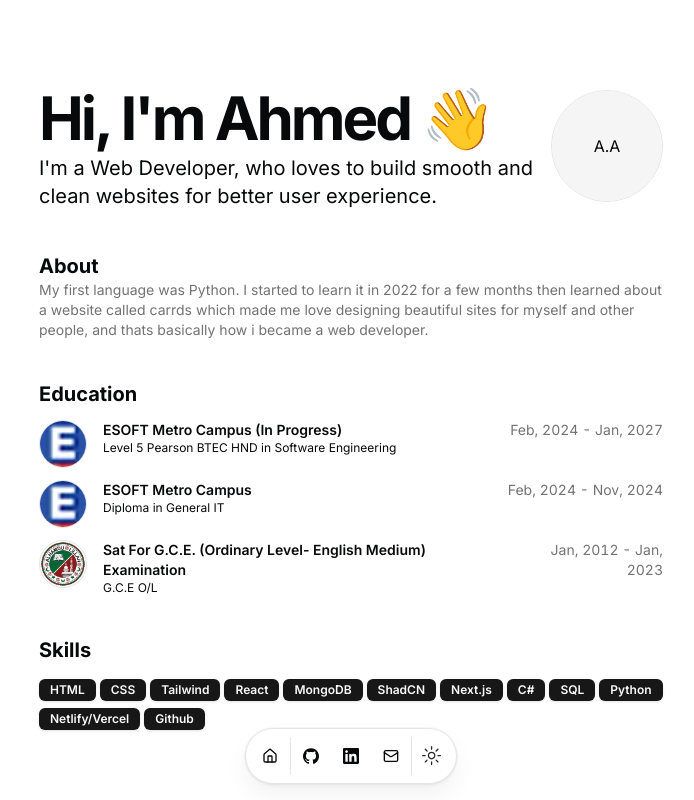
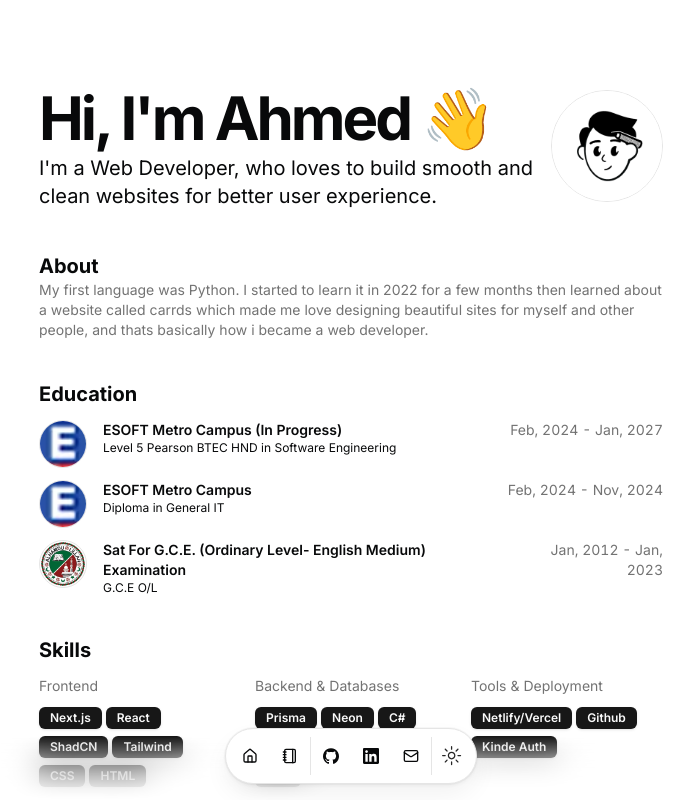
Before and after one commit to r-ddle/personalportfolio, a Next.js app: page / in a window 1280 px wide. Shown: the top 800 px of the page, without its empty margins (289-983 px from the left). Built offline with nearby package versions, Linux system fonts and the light colour scheme.

Commit message:
Minor Update: Added Profile, Blog and Skills

```diff
--- a/src/app/page.tsx
+++ b/src/app/page.tsx
@@ -103,12 +103,62 @@
           <BlurFade delay={BLUR_FADE_DELAY * 9}>
             <h2 className="text-xl font-bold">Skills</h2>
           </BlurFade>
-          <div className="flex flex-wrap gap-1">
-            {DATA.skills.map((skill, id) => (
-              <BlurFade key={skill} delay={BLUR_FADE_DELAY * 10 + id * 0.05}>
-                <Badge key={skill}>{skill}</Badge>
+
+          <div className="grid grid-cols-1 md:grid-cols-3 gap-6">
+            {/* Frontend Column */}
+            <div className="flex flex-col gap-2">
+              <BlurFade delay={BLUR_FADE_DELAY * 10}>
+                <h3 className="text-sm text-muted-foreground">Frontend</h3>
               </BlurFade>
-            ))}
+              <div className="flex flex-wrap gap-1">
+                {DATA.skills.frontend.map((skill, id) => (
+                  <BlurFade
+                    key={skill}
+                    delay={BLUR_FADE_DELAY * 10 + id * 0.05}
+                  >
+                    <Badge>{skill}</Badge>
+                  </BlurFade>
+                ))}
+              </div>
+            </div>
+
+            {/* Backend Column */}
+            <div className="flex flex-col gap-2">
+              <BlurFade delay={BLUR_FADE_DELAY * 11}>
+                <h3 className="text-sm text-muted-foreground">
+                  Backend & Databases
+                </h3>
+              </BlurFade>
+              <div className="flex flex-wrap gap-1">
+                {DATA.skills.backend.map((skill, id) => (
+                  <BlurFade
+                    key={skill}
+                    delay={BLUR_FADE_DELAY * 11 + id * 0.05}
+                  >
+                    <Badge>{skill}</Badge>
+                  </BlurFade>
+                ))}
+              </div>
+            </div>
+
+            {/* Tools Column */}
+            <div className="flex flex-col gap-2">
+              <BlurFade delay={BLUR_FADE_DELAY * 12}>
+                <h3 className="text-sm text-muted-foreground">
+                  Tools & Deployment
+                </h3>
+              </BlurFade>
+              <div className="flex flex-wrap gap-1">
+                {DATA.skills.tools.map((skill, id) => (
+                  <BlurFade
+                    key={skill}
+                    delay={BLUR_FADE_DELAY * 12 + id * 0.05}
+                  >
+                    <Badge>{skill}</Badge>
+                  </BlurFade>
+                ))}
+              </div>
+            </div>
           </div>
         </div>
       </section>
@@ -153,27 +203,27 @@
           </div>
         </div>
       </section>
-      <section id="hackathons">
+      <section id="projects">
         <div className="space-y-12 w-full py-12">
           <BlurFade delay={BLUR_FADE_DELAY * 13}>
             <div className="flex flex-col items-center justify-center space-y-4 text-center">
               <div className="space-y-2">
                 <div className="inline-block rounded-lg bg-foreground text-background px-3 py-1 text-sm">
-                  All Projects
+                  Projects
                 </div>
                 <h2 className="text-3xl font-bold tracking-tighter sm:text-5xl">
                   I like building things
                 </h2>
                 <p className="text-muted-foreground md:text-xl/relaxed lg:text-base/relaxed xl:text-xl/relaxed">
                   During my time in studying, I worked on{" "}
-                  {DATA.hackathons.length}+ projects. Here are a few of them.
+                  {DATA.allprojects.length}+ projects. Here are a few of them.
                 </p>
               </div>
             </div>
           </BlurFade>
           <BlurFade delay={BLUR_FADE_DELAY * 14}>
             <ul className="mb-4 ml-4 divide-y divide-dashed border-l">
-              {DATA.hackathons.map((project, id) => (
+              {DATA.allprojects.map((project, id) => (
                 <BlurFade
                   key={project.title + project.dates}
                   delay={BLUR_FADE_DELAY * 15 + id * 0.05}
@@ -226,11 +276,6 @@
                 LinkedIn: {DATA.contact.social.linkedin.label}
               </Link>
 
-              {/* Discord */}
-              <p className="text-muted-foreground">
-                Discord: {DATA.contact.social.discord.label}
-              </p>
-
               {/* Phone */}
               <p className="text-muted-foreground">Phone: {DATA.contact.tel}</p>
             </div>
--- a/src/data/resume.tsx
+++ b/src/data/resume.tsx
@@ -12,24 +12,15 @@
     "I'm a Web Developer, who loves to build smooth and clean websites for better user experience.",
   summary:
     "My first language was Python. I started to learn it in 2022 for a few months then learned about a website called carrds which made me love designing beautiful sites for myself and other people, and thats basically how i became a web developer.",
-  avatarUrl: "",
-  skills: [
-    "HTML",
-    "CSS",
-    "Tailwind",
-    "React",
-    "MongoDB",
-    "ShadCN",
-    "Next.js",
-    "C#",
-    "SQL",
-    "Python",
-    "Netlify/Vercel",
-    "Github",
-  ],
+  avatarUrl: "/pfp.png",
+  skills: {
+    frontend: ["Next.js", "React", "ShadCN", "Tailwind", "CSS", "HTML"],
+    backend: ["Prisma", "Neon", "C#", "MongoDB", "Python", "SQL"],
+    tools: ["Netlify/Vercel", "Github", "Kinde Auth"],
+  },
   navbar: [
     { href: "/", icon: HomeIcon, label: "Home" },
-    // { href: "/blog", icon: NotebookIcon, label: "Blog" },
+    { href: "/blog", icon: NotebookIcon, label: "Blog" },
   ],
   contact: {
     email: "ahmedonline.dev@gmail.com",
@@ -179,12 +170,12 @@
       video: "",
     },
     {
-      title: "Sri Lanka Government Website Redesign",
+      title: "GOV.LK Website Redesign",
       href: "https://github.com/r-ddle/Sri-Lanka-Government-Website-Redesign",
       dates: "Completed",
       active: true,
       description:
-        "A redesign of the Sri Lankan Government Website. A passion project to improve my front-end skills plus fix the old site with all the clutter.",
+        "A redesign of the Sri Lankan Government Website. Personal passion project to improve my front-end skills plus fix the old site with all the clutter.",
       technologies: [
         "React",
         "NextJS",
@@ -203,7 +194,7 @@
       video: "",
     },
   ],
-  hackathons: [
+  allprojects: [
     {
       title: "Simple Calculator App",
       dates: "May 27, 2024",
```
Also changed, not shown: content/hello-world.mdx (deleted, +0 -11 lines), content/post1.mdx (added, +18 -0 lines), content/post2.mdx (added, +14 -0 lines), public/pfp.png (added).
